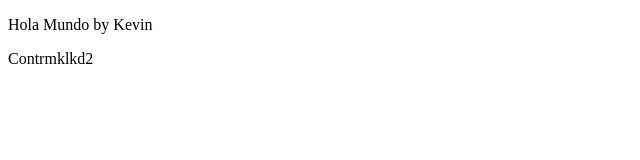
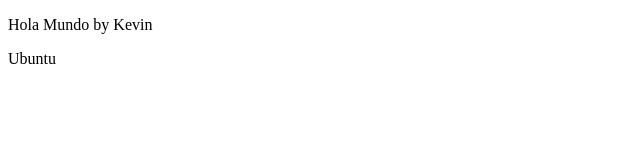
Before and after one commit to Kevinaclu/Prueba, a plain HTML site: page index.html in a window 1280 px wide. Shown: the full height of the page, 0-640 px from the left. Drawn offline with Linux system fonts and the light colour scheme.

Commit message:
Commit ubuntu

```diff
--- a/index.html
+++ b/index.html
@@ -8,6 +8,6 @@
 </head>
 <body>
     <p>Hola Mundo by Kevin</p>
-    <p>Contrmklkd2</p>
+    <p>Ubuntu</p>
 </body>
 </html>
```
